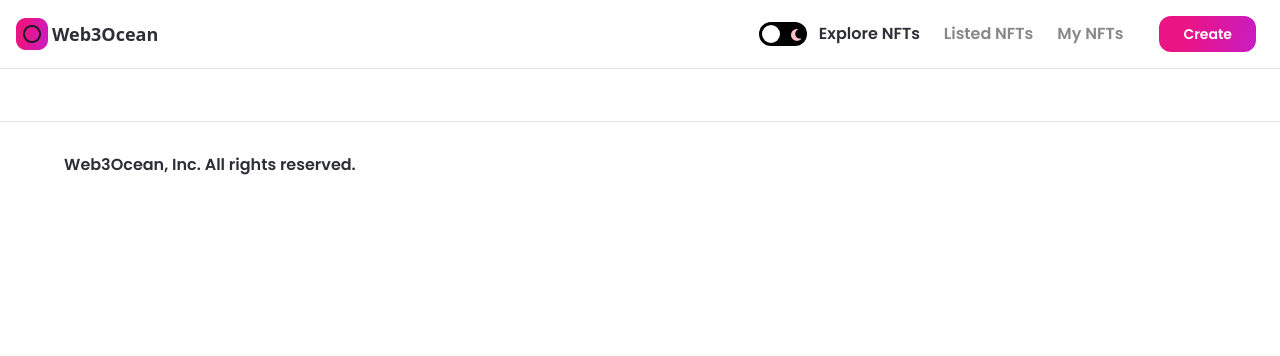
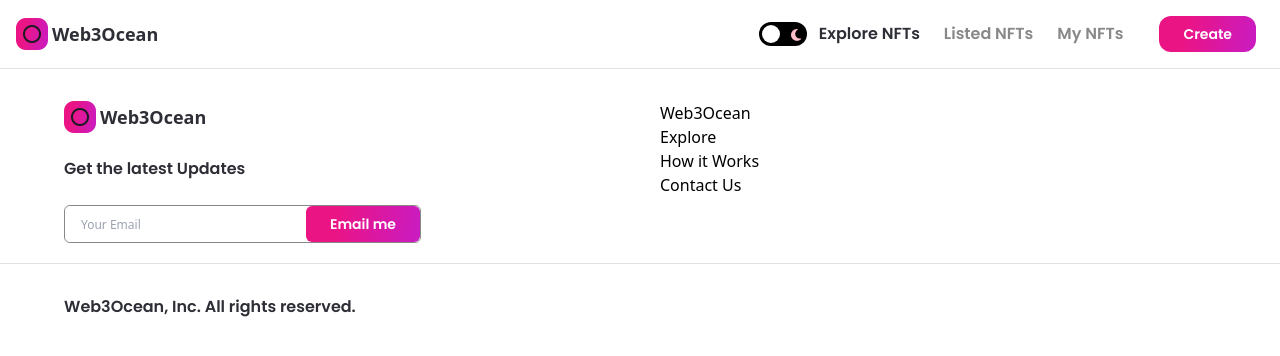
Before and after one commit to DmitryVelichko/nft-marketplace, a Next.js app: page / in a window 1280 px wide. Shown: the top 356 px of the page. Built offline with nearby package versions, Linux system fonts and the light colour scheme.

Commit message:
update Footer

```diff
--- a/components/Footer.jsx
+++ b/components/Footer.jsx
@@ -5,11 +5,41 @@
 import images from '../assets';
 import { Button } from '.';
 
+const FooterLinks = ({heading, items}) => (
+  <div>
+    <h3>{heading}</h3>
+    {items.map((item, index) => (
+      <p>{item}</p>
+
+    ))}
+  </div>
+)
+
 const Footer = () => {
   const { theme } = useTheme();
 
   return (
     <footer className="flexCenter flex-col border-t dark:border-nft-black-1 border-nft-gray-1 sm:py-8 py-16">
+
+      <div className="w-full minmd:w-4/5 flex flex-row md:flex-col sm:px-4 px-16">
+        <div className="flexStart flex-1 flex-col">
+          <div className="flexCenter cursor-pointer">
+            <Image src={images.logo02} objectFit="contain" width={32} height={32} alt="logo" />
+            <p className="dark:text-white text-nft-black-1 font-semibold text-lg ml-1">Web3Ocean</p>
+          </div>
+          <p className="font-poppins dark:text-white text-nft-black-1 font-semibold text-base mt-6">Get the latest Updates</p>
+          <div className="flexBetween md:w-full minlg:w-557 w-357 mt-6 dark:bg-nft-black-2 bg-white border dark:border-nft-black-2 border-nft-gray-2 rounded-md">
+            <input type='email' placeholder='Your Email' className='h-full flex-1 w-full dark:bg-nft-black-2 bg-white px-4 rounded-md dark:text-white text-nft-black-1 font-normal text-xs minlg:text-lg outline-none'/>
+            <div className='flex-initial'>
+              <Button btnName='Email me' classStyles='rounded-md'/>
+            </div>
+          </div>
+        </div>
+        <div className='flex-1 flexBetweenStart flex-wrap ml-10 md:ml-0 md:mt-8'>
+
+          <FooterLinks heading='Web3Ocean' items={["Explore", "How it Works", "Contact Us"]} />
+        </div>
+      </div>
       <div className="flexCenter w-full mt-5 border-t dark:border-nft-black-1 border-nft-gray-1 sm:px-4 px-16">
         <div className="flexBetween flex-row w-full minmd:w-4/5 sm:flex-col mt-7">
           <p className="font-poppins dark:text-white text-nft-black-1 font-semibold text-base">Web3Ocean, Inc. All rights reserved.</p>
--- a/pages/index.js
+++ b/pages/index.js
@@ -3,7 +3,7 @@
 const Home = () => (
   <>
     <Head>
-      <title>NFT Marketplace</title>
+      <title>Web3Ocean</title>
       <meta name="description" content="Generated by create next app" />
       <link rel="icon" href="/favicon.ico" />
     </Head>
```
